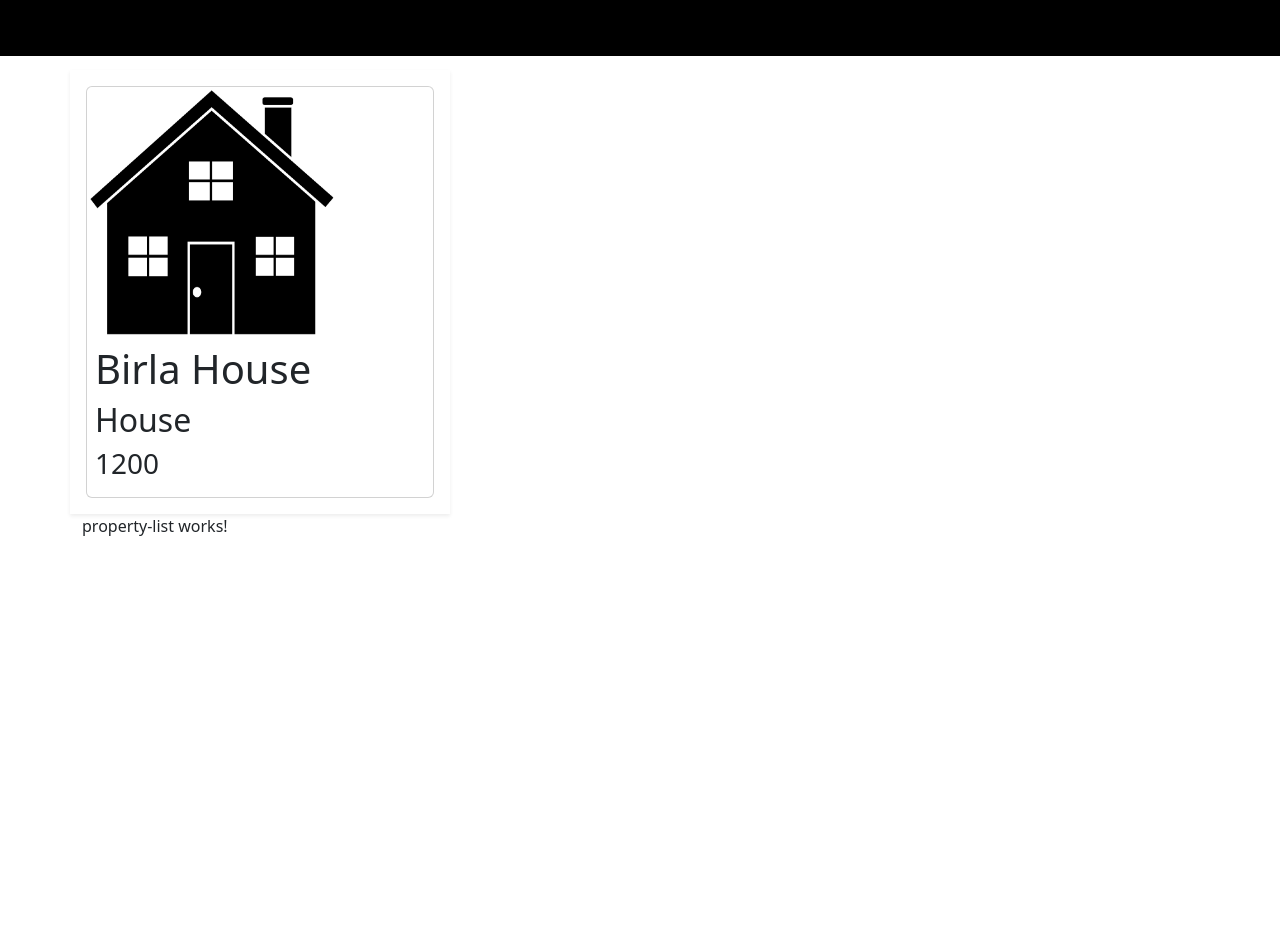
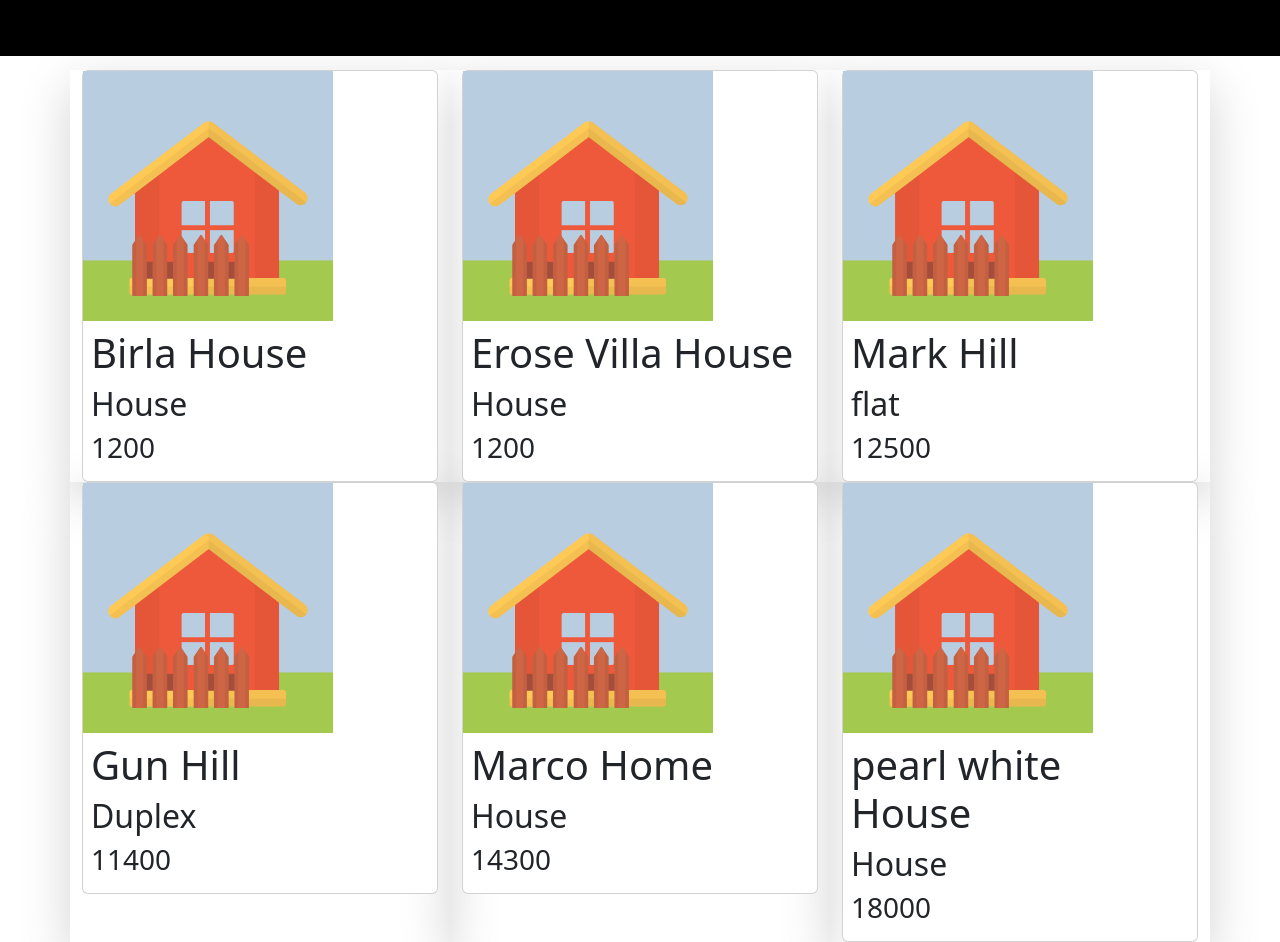
Before and after one commit to abdulmustaan941/HSPA1, an Angular app: page / in a window 1280 px wide. Before the commit the page ends 800 px from the top, so only its background shows below. Built offline with nearby package versions, Linux system fonts and the light colour scheme.

Commit message:
Creating property list

```diff
--- a/src/app/app.component.html
+++ b/src/app/app.component.html
@@ -1,5 +1,4 @@
 <app-nav-bar></app-nav-bar>
 <div class="container" style=" margin-top:70px;">
-    <app-property-card></app-property-card>
     <app-property-list></app-property-list>
 </div>
--- a/src/app/property/property-card/property-card.component.html
+++ b/src/app/property/property-card/property-card.component.html
@@ -1,12 +1,8 @@
-<div class ="row">
- <div class="shadow-sm col-sm-4 p-3">
   <div class="card">
      <img class="propImg"src="assets/Images/house_default.png">
      <div class="card-body p-2">
-     <h1>{{Property.Name}}</h1>
-     <h2>{{Property.Type}}</h2>
-     <h3>{{Property.Price}}</h3>
+     <h1>{{property.Name}}</h1>
+     <h2>{{property.Type}}</h2>
+     <h3>{{property.Price}}</h3>
    </div>
 </div>
-</div>
-</div>
--- a/src/app/property/property-card/property-card.component.ts
+++ b/src/app/property/property-card/property-card.component.ts
@@ -1,4 +1,4 @@
-import { Component } from "@angular/core";
+import { Component, Input } from "@angular/core";
 
 @Component(
     {
@@ -10,10 +10,6 @@
     }
 )
 export class PropertyCardComponent{
-  Property:any = {
-    "Id":1,
-    "Name":"Birla House",
-    "Type":"House",
-    "Price":1200
-  }
+  @Input() property :any
+
 }
--- a/src/app/property/property-list/property-list.component.html
+++ b/src/app/property/property-list/property-list.component.html
@@ -1 +1,5 @@
-<p>property-list works!</p>
+<div class="row">
+  <div *ngFor="let property of Properties"class="shadow-lg col-sm-4">
+        <app-property-card [property]="property"></app-property-card>
+</div>
+</div>
--- a/src/app/property/property-list/property-list.component.ts
+++ b/src/app/property/property-list/property-list.component.ts
@@ -1,10 +1,53 @@
-import { Component } from '@angular/core';
+import { Component, OnInit } from '@angular/core';
 
 @Component({
   selector: 'app-property-list',
   templateUrl: './property-list.component.html',
   styleUrl: './property-list.component.css'
 })
-export class PropertyListComponent {
+export class PropertyListComponent implements OnInit {
+  Properties:Array<any> = [
+    {
+    "Id":1,
+    "Name":"Birla House",
+    "Type":"House",
+    "Price":1200
+  },
+  {
+    "Id":2,
+    "Name":"Erose Villa House",
+    "Type":"House",
+    "Price":1200
+  },
+  {
+    "Id":3,
+    "Name":"Mark Hill",
+    "Type":"flat",
+    "Price":12500
+  },
+  {
+    "Id":4,
+    "Name":"Gun Hill",
+    "Type":"Duplex",
+    "Price":11400
+  },
+  {
+    "Id":5,
+    "Name":"Marco Home",
+    "Type":"House",
+    "Price":14300
+  },
+  {
+    "Id":6,
+    "Name":"pearl white House",
+    "Type":"House",
+    "Price":18000
+  },
+]
+  constructor(){
 
+  }
+  ngOnInit(): void {
+
+  }
 }
```
Also changed, not shown: src/assets/Images/house_default.png.
